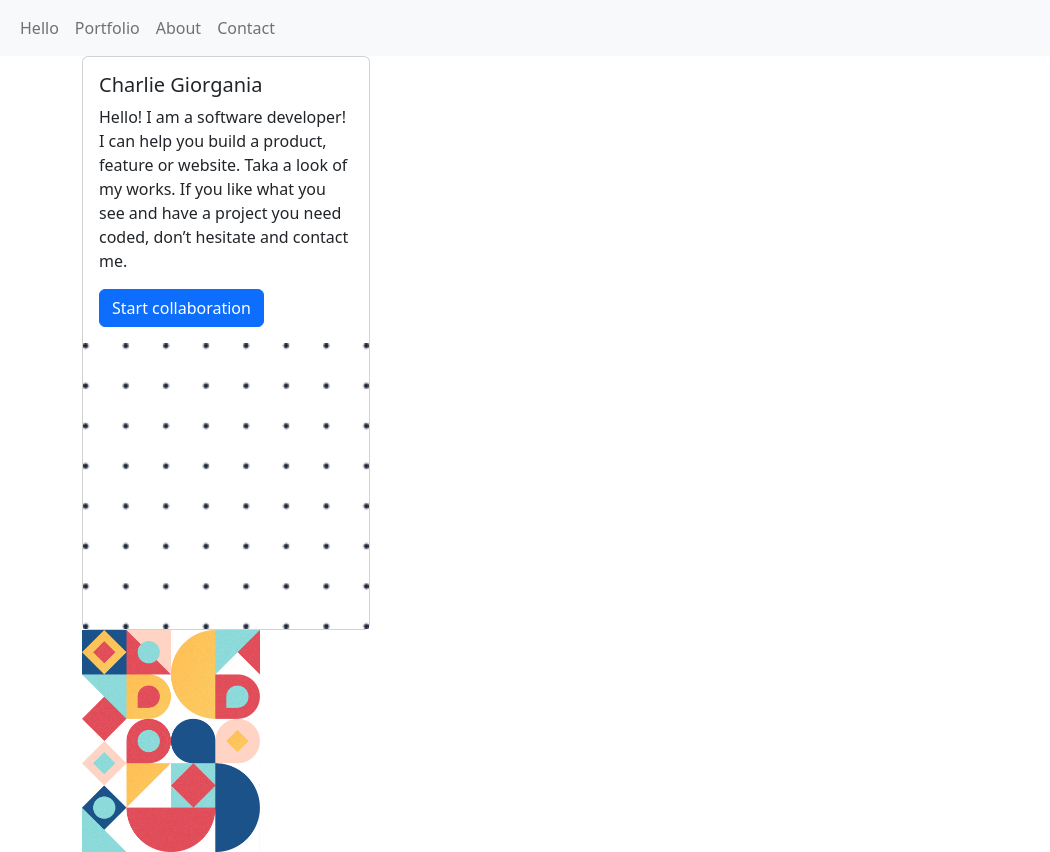
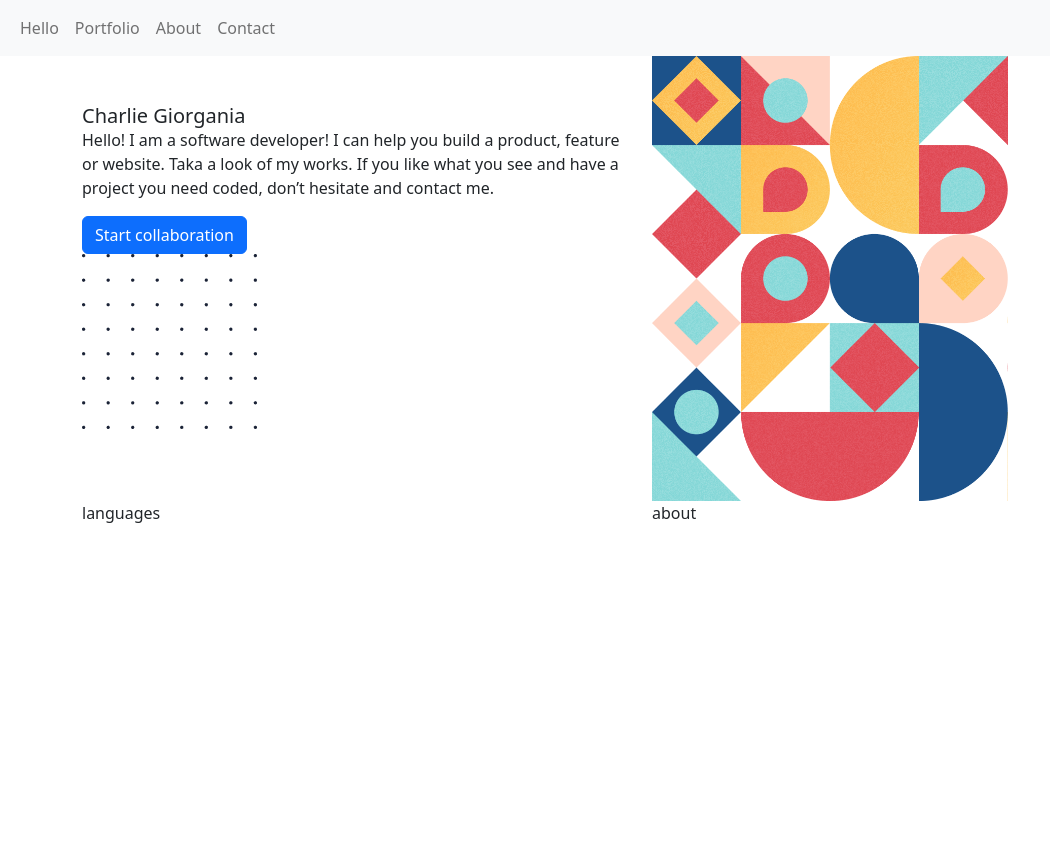
Before and after one commit to jdbs9514/Bootstrap-learned, a website: page index.html in a window 1280 px wide. Shown: the whole page, without its empty margins (0-1050 px from the left). After the commit the page ends 800 px from the top, so only its background shows below. Drawn offline with nearby package versions, Linux system fonts and the light colour scheme.

Commit message:
improve grid layout

```diff
--- a/index.html
+++ b/index.html
@@ -1,16 +1,20 @@
 <!DOCTYPE html>
 <html lang="en">
+
 <head>
   <meta charset="UTF-8">
   <meta http-equiv="X-UA-Compatible" content="IE=edge">
   <meta name="viewport" content="width=device-width, initial-scale=1.0">
-    <link href="https://cdn.jsdelivr.net/npm/bootstrap@5.2.0-beta1/dist/css/bootstrap.min.css" rel="stylesheet" integrity="sha384-0evHe/X+R7YkIZDRvuzKMRqM+OrBnVFBL6DOitfPri4tjfHxaWutUpFmBp4vmVor" crossorigin="anonymous">
+  <link href="https://cdn.jsdelivr.net/npm/bootstrap@5.2.0-beta1/dist/css/bootstrap.min.css" rel="stylesheet"
+    integrity="sha384-0evHe/X+R7YkIZDRvuzKMRqM+OrBnVFBL6DOitfPri4tjfHxaWutUpFmBp4vmVor" crossorigin="anonymous">
   <title>Template 5</title>
 </head>
+
 <body>
   <nav class="navbar navbar-expand-lg bg-light">
     <div class="container-fluid">
-          <button class="navbar-toggler" type="button" data-bs-toggle="collapse" data-bs-target="#navbarNavAltMarkup" aria-controls="navbarNavAltMarkup" aria-expanded="false" aria-label="Toggle navigation">
+      <button class="navbar-toggler" type="button" data-bs-toggle="collapse" data-bs-target="#navbarNavAltMarkup"
+        aria-controls="navbarNavAltMarkup" aria-expanded="false" aria-label="Toggle navigation">
         <span class="navbar-toggler-icon"></span>
       </button>
       <div class="collapse navbar-collapse" id="navbarNavAltMarkup">
@@ -27,22 +31,49 @@
   <section>
     <div class="container">
       <div class="row">
-              <div class="col-4">
-                <div class="card" style="width: 18rem;">
-                    <div class="card-body">
+        <div class="col-sm-6 mt-5">
+          <!-- <div class="card" style="width: 18rem;">
+            <div class="card-body"> -->
           <h5 class="card-title">Charlie Giorgania</h5>
-                      <p class="card-text">Hello! I am a software developer! I can help you build a product, feature or website. Taka a look of my works.
+          <p class="card-text">Hello! I am a software developer! I can help you build a product, feature or website.
+            Taka a look of my works.
             If you like what you see and have a project you need coded, don’t hesitate and contact me.</p>
           <a href="#" class="btn btn-primary">Start collaboration</a>
+          <div class="col- align-self-end">
+            <img src="images/image_dots.png" alt="...">
           </div>
-                    <img src="images/image_dots.png" class="" alt="...">
         </div>
-              <div class="col-6">
+
+
+
+
+        <div class="col-lg-4">
           <img src="images/imagebg.png" class="img-fluid" alt="...">
         </div>
       </div>
+    </div>
   </section>
+
+  <!-- section 4 - about me -->
+  <section>
+    <div class="container">
+      <div class="row">
+        <div class="col">
+          languages
+        </div>
+        <div class="col">
+          about
+        </div>
+      </div>
+  </section>
+
+
   <!-- JavaScript Bundle with Popper -->
-<script src="https://cdn.jsdelivr.net/npm/bootstrap@5.2.0-beta1/dist/js/bootstrap.bundle.min.js" integrity="sha384-pprn3073KE6tl6bjs2QrFaJGz5/SUsLqktiwsUTF55Jfv3qYSDhgCecCxMW52nD2" crossorigin="anonymous"></script>
+  <script src="https://cdn.jsdelivr.net/npm/bootstrap@5.2.0-beta1/dist/js/bootstrap.bundle.min.js"
+    integrity="sha384-pprn3073KE6tl6bjs2QrFaJGz5/SUsLqktiwsUTF55Jfv3qYSDhgCecCxMW52nD2"
+    crossorigin="anonymous"></script>
+
+
 </body>
+
 </html>
```
Lines whose indentation alone changed are shown as unchanged.
